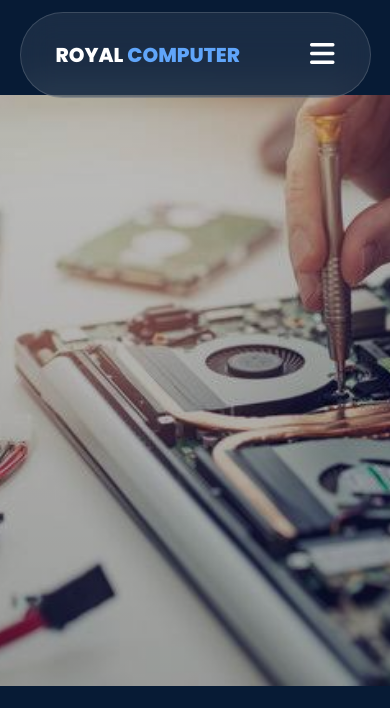
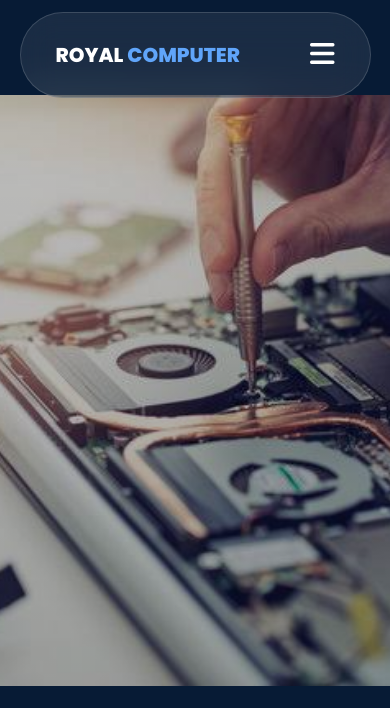
Before and after one commit to shahidsheikh368/Royal-computer, a plain HTML site: page index.html in a window 390 px wide. Shown: the top 708 px of the page. Drawn offline with Linux system fonts and the light colour scheme.

Commit message:
Update website

```diff
--- a/style.css
+++ b/style.css
@@ -1445,7 +1445,7 @@ background:#071B35;
     width:100%;
     height:100%;
     object-fit:cover;
-    object-position:center center;
+    object-position:68% center;
     display:block;
 
 }
```
Also changed, not shown: 1 other file.
